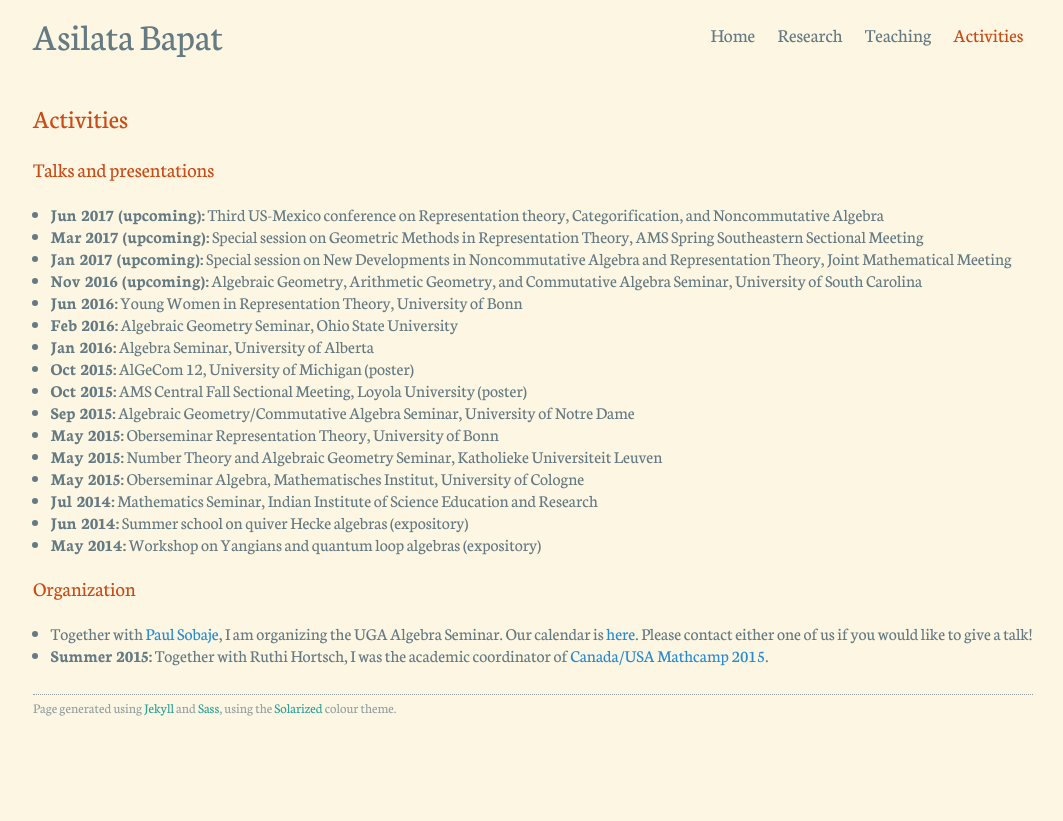
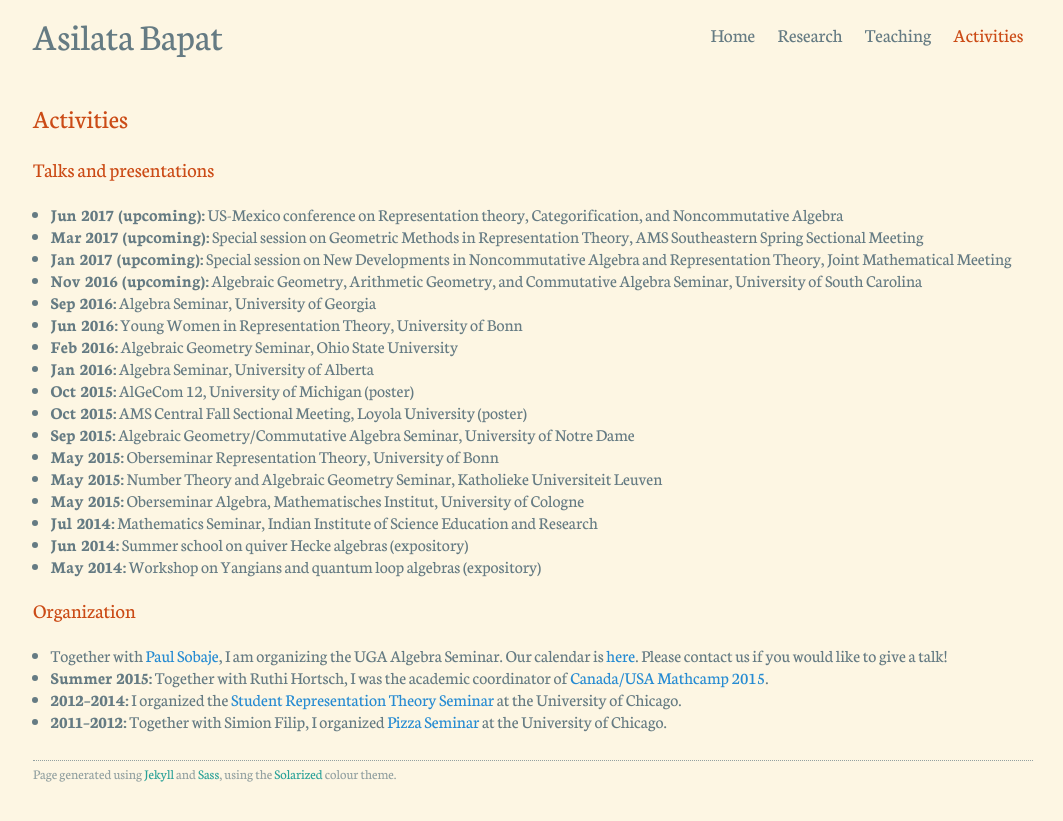
Before and after one commit to dongmouren0/dongmouren.github.io, a Jekyll site: the page built from activities/index.md, in a window 1280 px wide. Shown: the top 821 px of the page, without its empty margins (107-1170 px from the left). Built offline with Jekyll 4.4.1, drawn with Linux system fonts in a browser that asks for light colours.

Commit message:
Improved activity rendering.

```diff
--- a/_data/activities.yml
+++ b/_data/activities.yml
@@ -2,17 +2,27 @@
   date: "2017-01-07"
   category: presentation
 
-- content: Third US-Mexico conference on Representation theory, Categorification, and Noncommutative Algebra
+- content: US-Mexico conference on Representation theory, Categorification, and Noncommutative Algebra
   date: "2017-06-05"
   category: presentation
 
-- content: Special session on Geometric Methods in Representation Theory, AMS Spring Southeastern Sectional Meeting
+- content: Special session on Geometric Methods in Representation Theory, AMS Southeastern Spring Sectional Meeting
   date: "2017-03-10"
   category: presentation
 
-- content: Together with [Paul Sobaje](http://www.math.uga.edu/directory/paul-sobaje), I am organizing the UGA Algebra Seminar. Our calendar is [here](https://calendar.google.com/calendar/embed?mode=AGENDA&src=ss4ps8h03v62f1vhuf40c2j87o@group.calendar.google.com&ctz=America/New_York). Please contact either one of us if you would like to give a talk!
+- content: Together with [Paul Sobaje](http://www.math.uga.edu/directory/paul-sobaje), I am organizing the UGA Algebra Seminar. Our calendar is [here](https://calendar.google.com/calendar/embed?mode=AGENDA&src=ss4ps8h03v62f1vhuf40c2j87o@group.calendar.google.com&ctz=America/New_York). Please contact us if you would like to give a talk!
   current: true
   date: "2020-01-01"
+  category: other
+
+- content: Together with Simion Filip, I organized [Pizza Seminar](https://math.uchicago.edu/~pizzaseminar/) at the University of Chicago.
+  date: "2011-09-01"
+  display-date: "2011--2012"
+  category: other
+
+- content: I organized the [Student Representation Theory Seminar](/seminars/studentreptheory) at the University of Chicago.
+  date: "2012-09-01"
+  display-date: "2012--2014"
   category: other
 
 - content: Together with Ruthi Hortsch, I was the academic coordinator of [Canada/USA Mathcamp 2015](http://mathcamp.org/2015).
@@ -20,49 +30,65 @@
   display-date: "Summer 2015"
   category: other
 
-- content: Algebraic Geometry, Arithmetic Geometry, and Commutative Algebra Seminar, University of South Carolina
+- content: Algebraic Geometry, Arithmetic Geometry, and Commutative Algebra Seminar
+  location: University of South Carolina
   date: "2016-11-18"
   category: presentation
 
-- content: Young Women in Representation Theory, University of Bonn
+- content: Algebra Seminar
+  location: University of Georgia
+  date: "2016-09-12"
+  category: presentation
+
+- content: Young Women in Representation Theory
+  location: University of Bonn
   date: "2016-06-25"
   category: presentation
 
-- content: Algebraic Geometry Seminar, Ohio State University
+- content: Algebraic Geometry Seminar
+  location: Ohio State University
   date: "2016-02-09"
   category: presentation
 
-- content: Algebra Seminar, University of Alberta
+- content: Algebra Seminar
+  location: University of Alberta
   date: "2016-01-25"
   category: presentation
 
-- content: AlGeCom 12, University of Michigan
+- content: AlGeCom 12
+  location: University of Michigan
   date: "2015-10-24"
   category: presentation
   comment: poster
 
-- content: AMS Central Fall Sectional Meeting, Loyola University
+- content: AMS Central Fall Sectional Meeting
+  location: Loyola University
   date: "2015-10-03"
   category: presentation
   comment: poster
 
-- content: Algebraic Geometry/Commutative Algebra Seminar, University of Notre Dame
+- content: Algebraic Geometry/Commutative Algebra Seminar
+  location: University of Notre Dame
   date: "2015-09-30"
   category: presentation
 
-- content: Oberseminar Representation Theory, University of Bonn
+- content: Oberseminar Representation Theory
+  location: University of Bonn
   date: "2015-05-11"
   category: presentation
 
-- content: Number Theory and Algebraic Geometry Seminar, Katholieke Universiteit Leuven
+- content: Number Theory and Algebraic Geometry Seminar
+  location: Katholieke Universiteit Leuven
   date: "2015-05-07"
   category: presentation
 
-- content: Oberseminar Algebra, Mathematisches Institut, University of Cologne
+- content: Oberseminar Algebra, Mathematisches Institut
+  location: University of Cologne
   date: "2015-05-05"
   category: presentation
 
-- content: Mathematics Seminar, Indian Institute of Science Education and Research
+- content: Mathematics Seminar
+  location: Indian Institute of Science Education and Research
   date: "2014-07-23"
   category: presentation
 
--- a/activities/index.md
+++ b/activities/index.md
@@ -16,7 +16,7 @@ navigation_weight: 4
 <li>
 {% capture activitime %}{{ activity.date }}{% endcapture %}
 <strong>{{ activitime | date: "%b %Y" }}{% if activitime > currenttime %} (upcoming){% endif %}:</strong>
-{{ activity.content | markdownify | remove: '<p>' | remove: '</p>'}}
+{{ activity.content | markdownify | strip | remove: '<p>' | remove: '</p>'}}{% if activity.location %}, {{ activity.location | remove: '<p>' | remove: '</p>'}}{% endif %}
 {% if activity.comment %}({{ activity.comment | remove: '<p>' | remove: '</p>' }}){% endif %}
 </li>
 {% endfor %}
@@ -27,7 +27,7 @@ navigation_weight: 4
 {% for activity in activities %}
 <li>
 {% unless activity.current == true %}
-<strong>{% if activity.display-date %}{{ activity.display-date | replace: '--', '&ndash;' }}{% else %}{{ activity.date | date: "%b %Y" }}{% endif %}:</strong>
+<strong>{% if activity.display-date %}{{ activity.display-date | markdownify | strip | remove: '<p>' | remove: '</p>' }}{% else %}{{ activity.date | date: "%b %Y" }}{% endif %}:</strong>
 {% endunless %}
 {{ activity.content | markdownify | remove: '<p>' | remove: '</p>'}}
 </li>
```
